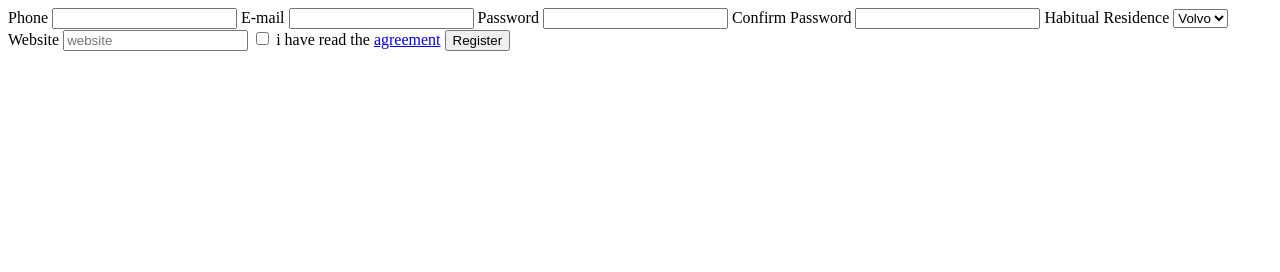
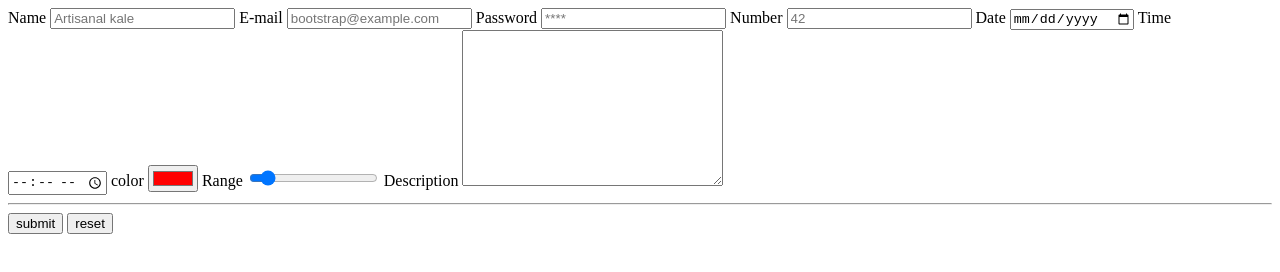
Before and after one commit to gioshavo1995/html-and-css-practice, a plain HTML site: page 4-Forms/index.html in a window 1280 px wide. Drawn offline with Linux system fonts and the light colour scheme.

Commit message:
feat(4-Forms): Finish practice-2

```diff
--- a/4-Forms/index.html
+++ b/4-Forms/index.html
@@ -10,35 +10,39 @@
 
     <form action="/">
 
-    <label > Phone
-        <input type="number" name="number" required>
+    <label > Name
+        <input type="name" name="name" placeholder="Artisanal kale" required>
     </label>
     <label > E-mail
-        <input type="email" name="email" required>
+        <input type="email" name="email" placeholder="bootstrap@example.com" required>
     </label>
     <label > Password
-        <input type="password" name="password" required>
+        <input type="password" name="password" placeholder="****" required>
     </label>
-    <label > Confirm Password
-        <input type="password" name="password" required>
+    <label > Number
+        <input type="number" name="number" placeholder="42" required>
     </label>
-    <label > Habitual Residence
-        <select name="carlist" >
-            <option value="volvo"  >Volvo</option>
-            <option value="saab" >Saab</option>
-            <option value="opel"  >Opel</option>
-            <option value="audi"  >Audi</option>
-          </select>
+    <label > Date
+        <input type="date" name="date" placeholder="11.04.2019" required>
     </label>
-    <label >Website
-        <input type="name" placeholder="website" name="website">
+    <label > Time
+        <input type="time" name="time" placeholder="13:45" required>
+    </label>
+    <label > color
+        <input type="color" name="favcolor" value="#ff0000" required>
+    </label>
+    <label > Range
+        <input type="range" name="range" value="10" required>
+    </label>
+    <label > Description
+        <textarea name="textarea" id="" cols="30" rows="10" required></textarea>
     </label>
 
-    <label >
-        <input type="checkbox" required name="checkbox"> i have read the <a href="https://www.google.com">agreement</a>
-    </label>
+    <hr>
 
-    <input type="submit" value="Register">
+    <input type="submit" value="submit">
+    <input type="reset" value="reset">
+
 </form>
 </body>
 </html>
```
